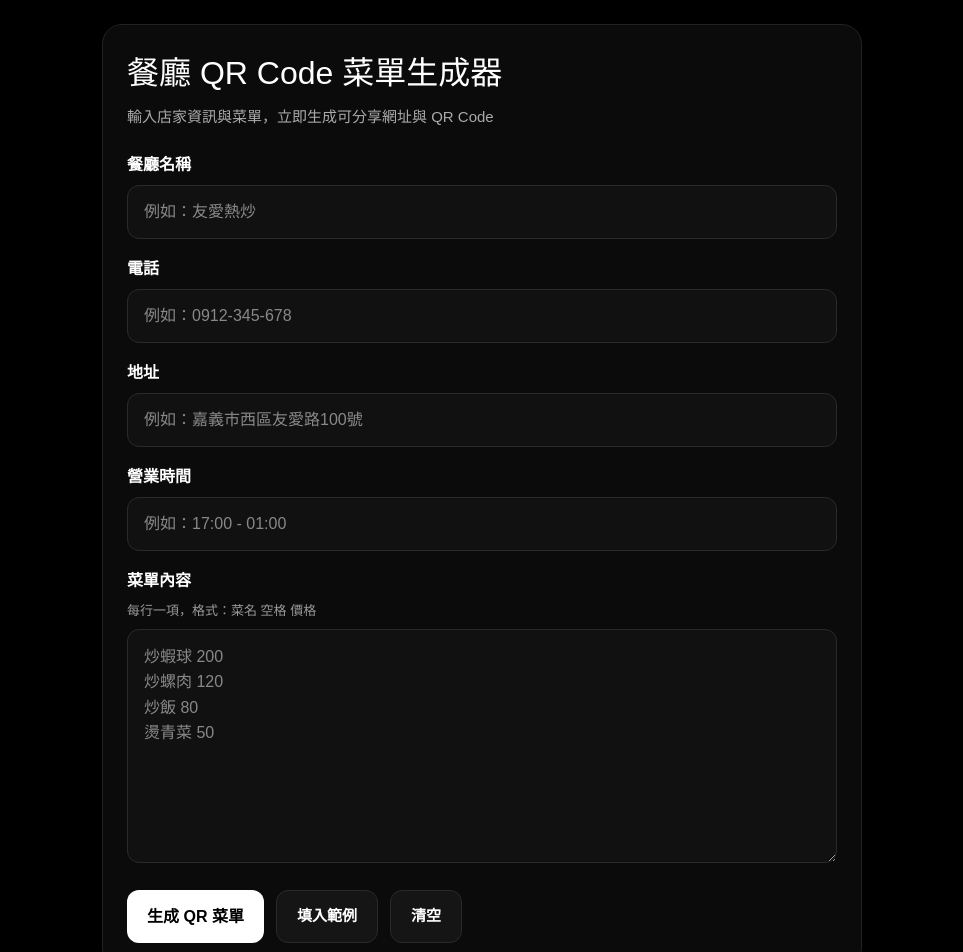
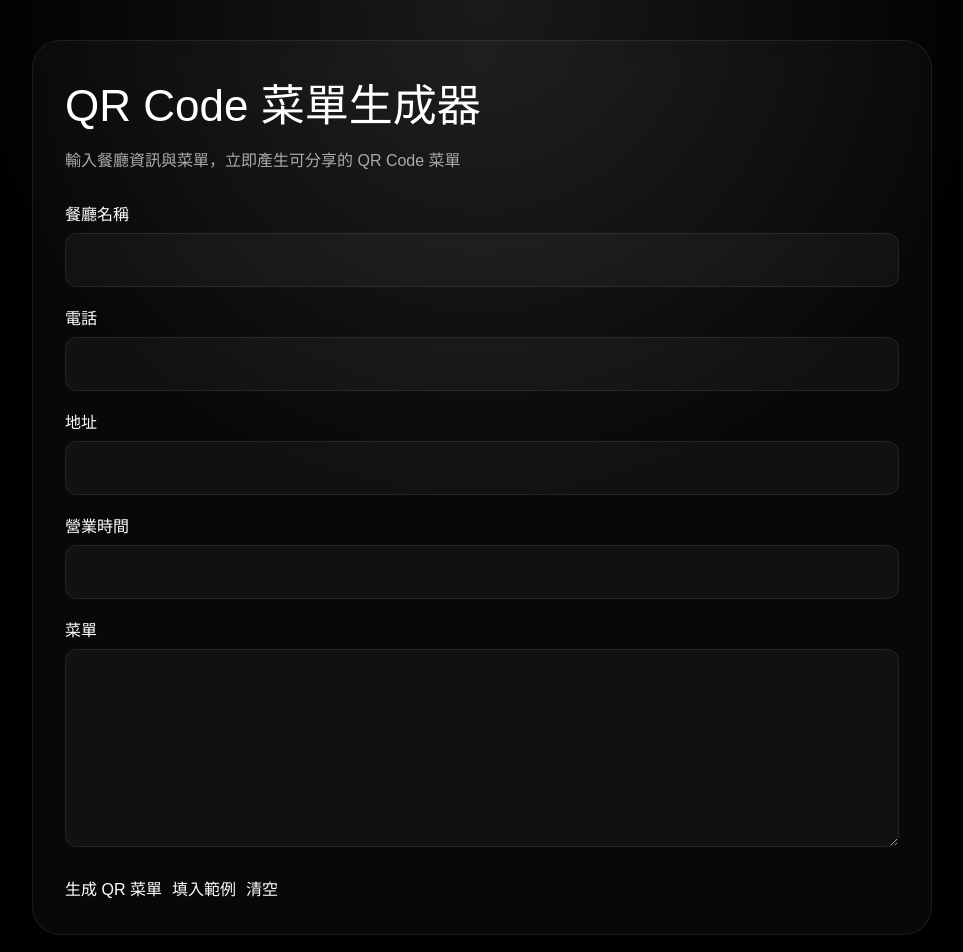
Before and after one commit to lm88219-creator/menu-generator, a Next.js app: page / in a window 1280 px wide. Shown: the top 952 px of the page, without its empty margins (158-1121 px from the left). Built offline with nearby package versions, Linux system fonts and the light colour scheme.

Commit message:
upgrade homepage design

```diff
--- a/app/page.tsx
+++ b/app/page.tsx
@@ -25,12 +25,12 @@
     }
 
     setCreating(true);
-    setCopied(false);
 
-    try {
     const res = await fetch("/api/menu", {
       method: "POST",
-        headers: { "Content-Type": "application/json" },
+      headers: {
+        "Content-Type": "application/json",
+      },
       body: JSON.stringify({
         restaurant,
         phone,
@@ -42,24 +42,10 @@
 
     const data = await res.json();
 
-      if (!res.ok) {
-        alert(data?.error || "生成失敗");
-        return;
-      }
+    const fullUrl = `${window.location.origin}${data.url}`;
 
-      if (!data?.url) {
-        alert("沒有拿到 url（API 回傳異常）");
-        return;
-      }
-
-      const fullUrl = `${window.location.origin}${data.url}`;
     setQrText(fullUrl);
-    } catch (error) {
-      console.error(error);
-      alert("發生錯誤，請稍後再試");
-    } finally {
     setCreating(false);
-    }
   }
 
   function fillExample() {
@@ -80,271 +66,166 @@
     setHours("");
     setMenu("");
     setQrText("");
-    setCopied(false);
   }
 
   async function copyUrl() {
-    if (!qrText) return;
-
-    try {
     await navigator.clipboard.writeText(qrText);
     setCopied(true);
-      setTimeout(() => setCopied(false), 2000);
-    } catch (error) {
-      console.error(error);
-      alert("複製失敗");
-    }
+
+    setTimeout(() => {
+      setCopied(false);
+    }, 2000);
   }
 
-  const inputStyle: React.CSSProperties = {
+  const inputStyle = {
     width: "100%",
     padding: "14px 16px",
     borderRadius: 12,
-    border: "1px solid #2a2a2a",
-    background: "#111",
+    border: "1px solid rgba(255,255,255,0.08)",
+    background: "rgba(255,255,255,0.04)",
     color: "#fff",
-    outline: "none",
     fontSize: 16,
-    boxSizing: "border-box",
   };
 
   return (
     <main
       style={{
         minHeight: "100vh",
-        background: "#000",
+        background:
+          "radial-gradient(circle at top,#1a1a1a 0%,#000 45%,#000 100%)",
         color: "#fff",
-        fontFamily: "Arial, sans-serif",
-        padding: "24px 16px",
+        padding: "40px 16px",
+        fontFamily: "Arial",
       }}
     >
-      <div style={{ maxWidth: 760, margin: "0 auto" }}>
+      <div style={{ maxWidth: 900, margin: "0 auto" }}>
         <div
           style={{
-            border: "1px solid #222",
-            borderRadius: 20,
-            padding: 24,
-            background: "#0b0b0b",
+            borderRadius: 28,
+            padding: 32,
+            border: "1px solid rgba(255,255,255,0.08)",
+            background: "rgba(255,255,255,0.03)",
+            backdropFilter: "blur(10px)",
           }}
         >
-          <h1 style={{ fontSize: 32, margin: "0 0 8px 0" }}>
-            餐廳 QR Code 菜單生成器
+          <h1
+            style={{
+              fontSize: 44,
+              margin: 0,
+            }}
+          >
+            QR Code 菜單生成器
           </h1>
 
-          <p style={{ margin: 0, color: "#aaa", fontSize: 15, lineHeight: 1.6 }}>
-            輸入店家資訊與菜單，立即生成可分享網址與 QR Code
+          <p
+            style={{
+              marginTop: 10,
+              color: "#aaa",
+              fontSize: 16,
+            }}
+          >
+            輸入餐廳資訊與菜單，立即產生可分享的 QR Code 菜單
           </p>
 
-          <div style={{ marginTop: 24 }}>
-            <label style={{ display: "block", marginBottom: 8, fontWeight: 700 }}>
-              餐廳名稱
-            </label>
+          <div style={{ marginTop: 30 }}>
+            <div style={{ marginBottom: 6 }}>餐廳名稱</div>
             <input
               value={restaurant}
               onChange={(e) => setRestaurant(e.target.value)}
-              placeholder="例如：友愛熱炒"
               style={inputStyle}
             />
           </div>
 
-          <div style={{ marginTop: 18 }}>
-            <label style={{ display: "block", marginBottom: 8, fontWeight: 700 }}>
-              電話
-            </label>
+          <div style={{ marginTop: 20 }}>
+            <div style={{ marginBottom: 6 }}>電話</div>
             <input
               value={phone}
               onChange={(e) => setPhone(e.target.value)}
-              placeholder="例如：0912-345-678"
               style={inputStyle}
             />
           </div>
 
-          <div style={{ marginTop: 18 }}>
-            <label style={{ display: "block", marginBottom: 8, fontWeight: 700 }}>
-              地址
-            </label>
+          <div style={{ marginTop: 20 }}>
+            <div style={{ marginBottom: 6 }}>地址</div>
             <input
               value={address}
               onChange={(e) => setAddress(e.target.value)}
-              placeholder="例如：嘉義市西區友愛路100號"
               style={inputStyle}
             />
           </div>
 
-          <div style={{ marginTop: 18 }}>
-            <label style={{ display: "block", marginBottom: 8, fontWeight: 700 }}>
-              營業時間
-            </label>
+          <div style={{ marginTop: 20 }}>
+            <div style={{ marginBottom: 6 }}>營業時間</div>
             <input
               value={hours}
               onChange={(e) => setHours(e.target.value)}
-              placeholder="例如：17:00 - 01:00"
               style={inputStyle}
             />
           </div>
 
-          <div style={{ marginTop: 18 }}>
-            <label style={{ display: "block", marginBottom: 8, fontWeight: 700 }}>
-              菜單內容
-            </label>
-            <div style={{ color: "#999", fontSize: 13, marginBottom: 8 }}>
-              每行一項，格式：菜名 空格 價格
-            </div>
+          <div style={{ marginTop: 20 }}>
+            <div style={{ marginBottom: 6 }}>菜單</div>
+
             <textarea
-              rows={8}
+              rows={7}
               value={menu}
               onChange={(e) => setMenu(e.target.value)}
-              placeholder={`炒蝦球 200
-炒螺肉 120
-炒飯 80
-燙青菜 50`}
-              style={{
-                ...inputStyle,
-                resize: "vertical",
-                lineHeight: 1.6,
-              }}
+              style={inputStyle}
             />
           </div>
 
-          <div style={{ marginTop: 20, display: "flex", gap: 12, flexWrap: "wrap" }}>
-            <button
-              onClick={generateMenu}
-              disabled={creating}
+          <div
             style={{
-                padding: "14px 20px",
-                borderRadius: 12,
-                border: "none",
-                background: creating ? "#444" : "#fff",
-                color: creating ? "#ddd" : "#000",
-                cursor: creating ? "not-allowed" : "pointer",
-                fontSize: 16,
-                fontWeight: 700,
+              marginTop: 24,
+              display: "flex",
+              gap: 10,
+              flexWrap: "wrap",
             }}
           >
+            <button onClick={generateMenu}>
               {creating ? "生成中..." : "生成 QR 菜單"}
             </button>
 
-            <button
-              onClick={fillExample}
-              style={{
-                padding: "14px 20px",
-                borderRadius: 12,
-                border: "1px solid #2a2a2a",
-                background: "#151515",
-                color: "#fff",
-                cursor: "pointer",
-                fontSize: 15,
-                fontWeight: 700,
-              }}
-            >
-              填入範例
-            </button>
+            <button onClick={fillExample}>填入範例</button>
 
-            <button
-              onClick={clearAll}
-              style={{
-                padding: "14px 20px",
-                borderRadius: 12,
-                border: "1px solid #2a2a2a",
-                background: "#151515",
-                color: "#fff",
-                cursor: "pointer",
-                fontSize: 15,
-                fontWeight: 700,
-              }}
-            >
-              清空
-            </button>
+            <button onClick={clearAll}>清空</button>
           </div>
         </div>
 
         {qrText && (
           <div
             style={{
-              marginTop: 20,
-              border: "1px solid #222",
-              borderRadius: 20,
-              padding: 24,
-              background: "#0b0b0b",
+              marginTop: 30,
+              borderRadius: 28,
+              padding: 32,
+              border: "1px solid rgba(255,255,255,0.08)",
+              background: "rgba(255,255,255,0.03)",
             }}
           >
-            <div style={{ fontWeight: 700, fontSize: 20, marginBottom: 8 }}>
-              ✅ 生成成功
-            </div>
-
-            <div style={{ color: "#aaa", fontSize: 14, marginBottom: 20 }}>
-              掃描 QR Code 或直接開啟網址查看菜單
-            </div>
+            <h2>菜單 QR Code</h2>
 
             <div
               style={{
+                marginTop: 10,
+                background: "#fff",
                 display: "inline-block",
-                background: "#fff",
-                padding: 14,
+                padding: 16,
                 borderRadius: 16,
               }}
             >
               <QRCodeCanvas value={qrText} size={220} />
             </div>
 
-            <div
-              style={{
-                marginTop: 18,
-                padding: 14,
-                borderRadius: 12,
-                background: "#111",
-                border: "1px solid #222",
-                wordBreak: "break-all",
-                lineHeight: 1.7,
-              }}
-            >
-              <div style={{ color: "#aaa", fontSize: 13, marginBottom: 4 }}>
-                菜單網址
-              </div>
-              <a
-                href={qrText}
-                target="_blank"
-                rel="noreferrer"
-                style={{ color: "#7ab8ff", textDecoration: "none" }}
-              >
+            <div style={{ marginTop: 20 }}>
+              <a href={qrText} target="_blank">
                 {qrText}
               </a>
             </div>
 
-            <div style={{ display: "flex", gap: 12, flexWrap: "wrap", marginTop: 16 }}>
-              <button
-                onClick={copyUrl}
-                style={{
-                  padding: "12px 16px",
-                  borderRadius: 12,
-                  border: "1px solid #2a2a2a",
-                  background: "#151515",
-                  color: "#fff",
-                  cursor: "pointer",
-                  fontSize: 15,
-                  fontWeight: 700,
-                }}
-              >
+            <div style={{ marginTop: 12 }}>
+              <button onClick={copyUrl}>
                 {copied ? "已複製網址" : "複製網址"}
               </button>
-
-              <a
-                href={qrText}
-                target="_blank"
-                rel="noreferrer"
-                style={{
-                  padding: "12px 16px",
-                  borderRadius: 12,
-                  border: "1px solid #2a2a2a",
-                  background: "#151515",
-                  color: "#fff",
-                  textDecoration: "none",
-                  fontSize: 15,
-                  fontWeight: 700,
-                }}
-              >
-                開啟菜單頁
-              </a>
             </div>
           </div>
         )}
```
Lines whose indentation alone changed are shown as unchanged.
